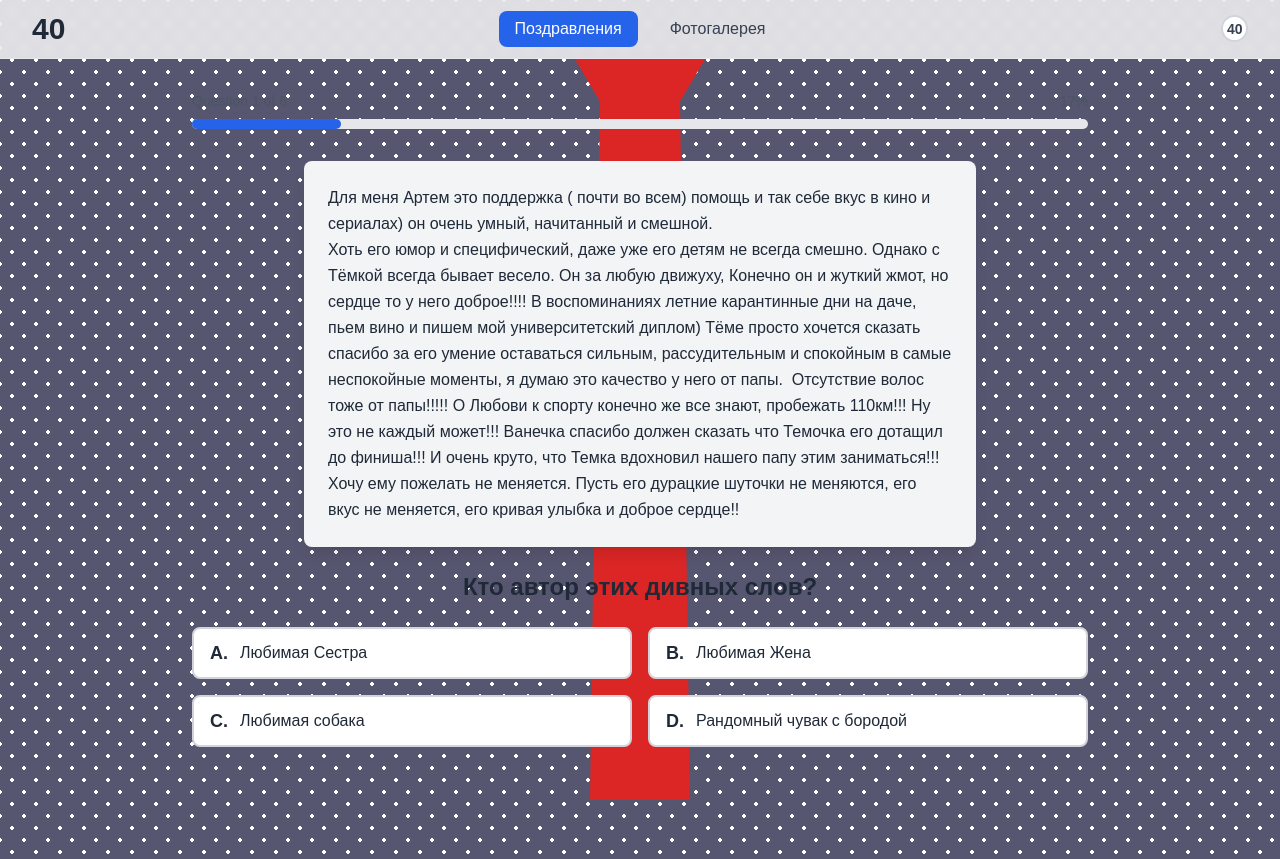
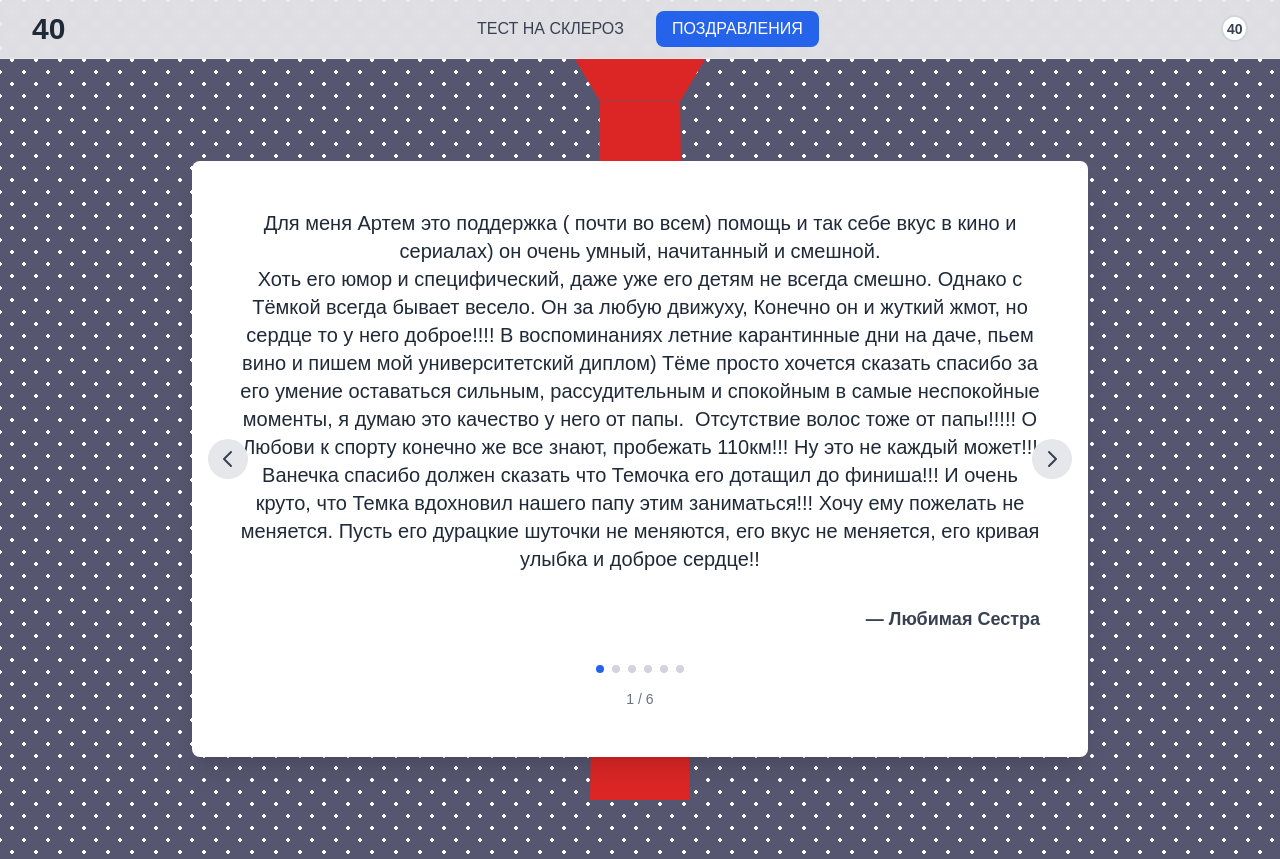
Before and after one commit to s-parfenov/kisesoroket, a Next.js app: page /congratulations in a window 1280 px wide. Built offline with nearby package versions, Linux system fonts and the light colour scheme.

Commit message:
Congrats under password after quiz

```diff
--- a/app/congratulations/page.tsx
+++ b/app/congratulations/page.tsx
@@ -1,7 +1,7 @@
 'use client';
 
-import QuizContainer from '@/components/QuizContainer';
+import CongratulationsCarousel from '@/components/CongratulationsCarousel';
 
 export default function CongratulationsPage() {
-  return <QuizContainer quizType="congratulations" />;
+  return <CongratulationsCarousel />;
 }
--- a/app/page.tsx
+++ b/app/page.tsx
@@ -1,34 +1,45 @@
+'use client';
+
 import Link from 'next/link';
+import { useState } from 'react';
+import PasswordModal from '@/components/PasswordModal';
 
 export default function Home() {
+  const [isPasswordModalOpen, setIsPasswordModalOpen] = useState(false);
   return (
     <main className="flex min-h-screen flex-col items-center justify-center p-24">
-      <div className="z-10 max-w-5xl w-full items-center justify-center font-mono text-sm">
-        <h1 className="text-4xl font-bold text-center mb-8">
-          Kisa&apos;s 40th Birthday Quiz
-        </h1>
-        <p className="text-center text-lg mb-8">
-          A fun quiz to celebrate Kisa&apos;s 40th birthday!
-        </p>
-        <div className="text-center space-y-4">
-          <div>
-            <Link
-              href="/congratulations"
-              className="inline-block px-8 py-4 bg-blue-600 text-white rounded-lg font-semibold text-lg hover:bg-blue-700 transition-colors"
-            >
-              Поздравления
+      <div className="z-10 max-w-5xl w-full items-center justify-center font-mono text-sm -mt-24">
+        <div className="bg-black/50 dark:bg-black/70 backdrop-blur-sm rounded-lg p-8">
+          <h1 className="text-4xl font-bold text-center mb-8 text-white">
+            Неужели нашему Малышу 40 лет?!
+          </h1>
+          <p className="text-center text-lg mb-8 text-white">
+            По этому случаю - поздравления! Но сначала проверим его на{' '}
+            <Link href="#" className="text-blue-300 hover:underline">
+              сенильность
             </Link>
-          </div>
-          <div>
-            <Link
-              href="/photos"
-              className="inline-block px-8 py-4 bg-blue-600 text-white rounded-lg font-semibold text-lg hover:bg-blue-700 transition-colors"
-            >
-              Фотогалерея
+            {' '}и{' '}
+            <Link href="/photos" className="text-blue-300 hover:underline">
+              склероз
             </Link>
+            . Возраст все-таки.
+          </p>
+          <div className="text-center space-y-4">
+            <div>
+              <button
+                onClick={() => setIsPasswordModalOpen(true)}
+                className="inline-block px-8 py-4 bg-blue-600 text-white rounded-lg font-semibold text-lg hover:bg-blue-700 transition-colors"
+              >
+                Поздравления
+              </button>
+            </div>
           </div>
         </div>
       </div>
+      <PasswordModal
+        isOpen={isPasswordModalOpen}
+        onClose={() => setIsPasswordModalOpen(false)}
+      />
     </main>
   );
 }
--- /dev/null
+++ b/components/CongratulationsCarousel.tsx
@@ -0,0 +1,78 @@
+'use client';
+
+import { useState } from 'react';
+import { congratulations } from '@/data/questions';
+
+export default function CongratulationsCarousel() {
+  const [currentIndex, setCurrentIndex] = useState(0);
+
+  const next = () => {
+    setCurrentIndex((prev) => (prev + 1) % congratulations.length);
+  };
+
+  const prev = () => {
+    setCurrentIndex((prev) => (prev - 1 + congratulations.length) % congratulations.length);
+  };
+
+  const current = congratulations[currentIndex];
+
+  return (
+    <div className="min-h-screen flex items-center justify-center p-8">
+      <div className="max-w-4xl w-full">
+        {/* Carousel Container */}
+        <div className="bg-white dark:bg-gray-800 rounded-lg shadow-xl p-8 md:p-12 relative">
+          {/* Navigation Arrows */}
+          <button
+            onClick={prev}
+            className="absolute left-4 top-1/2 -translate-y-1/2 w-10 h-10 rounded-full bg-gray-200 dark:bg-gray-700 hover:bg-gray-300 dark:hover:bg-gray-600 flex items-center justify-center transition-colors z-10"
+            aria-label="Previous"
+          >
+            <svg className="w-6 h-6 text-gray-700 dark:text-gray-300" fill="none" stroke="currentColor" viewBox="0 0 24 24">
+              <path strokeLinecap="round" strokeLinejoin="round" strokeWidth={2} d="M15 19l-7-7 7-7" />
+            </svg>
+          </button>
+          <button
+            onClick={next}
+            className="absolute right-4 top-1/2 -translate-y-1/2 w-10 h-10 rounded-full bg-gray-200 dark:bg-gray-700 hover:bg-gray-300 dark:hover:bg-gray-600 flex items-center justify-center transition-colors z-10"
+            aria-label="Next"
+          >
+            <svg className="w-6 h-6 text-gray-700 dark:text-gray-300" fill="none" stroke="currentColor" viewBox="0 0 24 24">
+              <path strokeLinecap="round" strokeLinejoin="round" strokeWidth={2} d="M9 5l7 7-7 7" />
+            </svg>
+          </button>
+
+          {/* Content */}
+          <div className="min-h-[400px] flex flex-col justify-center">
+            <div className="text-lg md:text-xl text-gray-800 dark:text-gray-200 whitespace-pre-wrap leading-relaxed mb-8 text-center">
+              {current.text}
+            </div>
+            <div className="text-right text-lg font-semibold text-gray-700 dark:text-gray-300 mt-auto">
+              — {current.signature}
+            </div>
+          </div>
+
+          {/* Indicators */}
+          <div className="flex justify-center gap-2 mt-8">
+            {congratulations.map((_congrats, index) => (
+              <button
+                key={index}
+                onClick={() => setCurrentIndex(index)}
+                className={`w-2 h-2 rounded-full transition-colors ${
+                  index === currentIndex
+                    ? 'bg-blue-600 dark:bg-blue-400'
+                    : 'bg-gray-300 dark:bg-gray-600'
+                }`}
+                aria-label={`Go to slide ${index + 1}`}
+              />
+            ))}
+          </div>
+
+          {/* Counter */}
+          <div className="text-center text-sm text-gray-500 dark:text-gray-400 mt-4">
+            {currentIndex + 1} / {congratulations.length}
+          </div>
+        </div>
+      </div>
+    </div>
+  );
+}
--- a/components/Header.tsx
+++ b/components/Header.tsx
@@ -2,10 +2,13 @@
 
 import Link from 'next/link';
 import { usePathname } from 'next/navigation';
+import { useState } from 'react';
 import ThemeToggle from './ThemeToggle';
+import PasswordModal from './PasswordModal';
 
 export default function Header() {
   const pathname = usePathname();
+  const [isPasswordModalOpen, setIsPasswordModalOpen] = useState(false);
 
   return (
     <header className="sticky top-0 z-50 w-full border-b border-gray-200 dark:border-gray-800 bg-white/80 dark:bg-gray-900/80 backdrop-blur-sm">
@@ -21,25 +24,29 @@ export default function Header() {
           {/* Navigation - Center */}
           <nav className="flex items-center justify-center space-x-4">
             <Link
-              href="/congratulations"
-              className={`px-4 py-1.5 rounded-lg font-medium transition-colors ${
+              href="/photos"
+              className={`px-4 py-1.5 rounded-lg font-medium transition-colors uppercase whitespace-nowrap ${
+                pathname === '/photos'
+                  ? 'bg-blue-600 text-white'
+                  : 'text-gray-700 dark:text-gray-300 hover:bg-gray-100 dark:hover:bg-gray-800'
+              }`}
+            >
+              тест на склероз
+            </Link>
+            <button
+              onClick={() => setIsPasswordModalOpen(true)}
+              className={`px-4 py-1.5 rounded-lg font-medium transition-colors uppercase whitespace-nowrap ${
                 pathname === '/congratulations'
                   ? 'bg-blue-600 text-white'
                   : 'text-gray-700 dark:text-gray-300 hover:bg-gray-100 dark:hover:bg-gray-800'
               }`}
             >
               Поздравления
-            </Link>
-            <Link
-              href="/photos"
-              className={`px-4 py-1.5 rounded-lg font-medium transition-colors ${
-                pathname === '/photos'
-                  ? 'bg-blue-600 text-white'
-                  : 'text-gray-700 dark:text-gray-300 hover:bg-gray-100 dark:hover:bg-gray-800'
-              }`}
-            >
-              Фотогалерея
-            </Link>
+            </button>
+            <PasswordModal
+              isOpen={isPasswordModalOpen}
+              onClose={() => setIsPasswordModalOpen(false)}
+            />
           </nav>
 
           {/* Theme Toggle - Right */}
--- /dev/null
+++ b/components/PasswordModal.tsx
@@ -0,0 +1,75 @@
+'use client';
+
+import { useState } from 'react';
+import { useRouter } from 'next/navigation';
+
+interface PasswordModalProps {
+  isOpen: boolean;
+  onClose: () => void;
+}
+
+export default function PasswordModal({ isOpen, onClose }: PasswordModalProps) {
+  const [password, setPassword] = useState('');
+  const [error, setError] = useState('');
+  const router = useRouter();
+
+  if (!isOpen) return null;
+
+  const handleSubmit = (e: React.FormEvent) => {
+    e.preventDefault();
+    setError('');
+
+    if (password === '0901') {
+      router.push('/congratulations');
+      onClose();
+    } else {
+      setError('Ну нет, без справки нельзя, сначала провериться');
+    }
+  };
+
+  return (
+    <div
+      className="fixed inset-0 z-[100] flex items-center justify-center bg-black/50 backdrop-blur-sm"
+      onClick={onClose}
+      style={{ position: 'fixed', top: 0, left: 0, right: 0, bottom: 0 }}
+    >
+      <div
+        className="bg-white dark:bg-gray-800 rounded-lg p-8 max-w-md w-full mx-4 shadow-xl relative"
+        onClick={(e) => e.stopPropagation()}
+        style={{ margin: 'auto' }}
+      >
+        <h2 className="text-2xl font-bold mb-4 text-center text-gray-800 dark:text-gray-200">
+          А тесты ты прошел?! Введи пароль!
+        </h2>
+        <form onSubmit={handleSubmit}>
+          <div className="mb-4">
+            <input
+              type="password"
+              value={password}
+              onChange={(e) => {
+                setPassword(e.target.value);
+                setError('');
+              }}
+              className="w-full px-4 py-2 border border-gray-300 dark:border-gray-600 rounded-lg bg-white dark:bg-gray-700 text-gray-800 dark:text-gray-200 focus:outline-none focus:ring-2 focus:ring-blue-500"
+              placeholder="Пароль"
+              autoFocus
+            />
+          </div>
+          {error && (
+            <div className="mb-4 text-red-600 dark:text-red-400 text-sm text-center">
+              {error}
+            </div>
+          )}
+          <div>
+            <button
+              type="submit"
+              className="w-full px-6 py-2 bg-blue-600 text-white rounded-lg font-semibold hover:bg-blue-700 transition-colors"
+            >
+              Прошел!
+            </button>
+          </div>
+        </form>
+      </div>
+    </div>
+  );
+}
--- a/data/questions.ts
+++ b/data/questions.ts
@@ -1,4 +1,5 @@
 import { Question } from '@/types/quiz';
+import { Congratulations } from '@/types/congratulations';
 
 // Photo gallery questions
 export const photoQuestions: Question[] = [
@@ -28,58 +29,49 @@ export const photoQuestions: Question[] = [
   },
 ];
 
-// Congratulations questions
-export const congratulationsQuestions: Question[] = [
+// Congratulations data
+export const congratulations: Congratulations[] = [
   {
     id: 'congrats-1',
-    type: 'text',
-    media: 'Для меня Артем это поддержка ( почти во всем) помощь и так себе вкус в кино и сериалах) он очень умный, начитанный и смешной.\nХоть его юмор и специфический, даже уже его детям не всегда смешно. Однако с Тёмкой всегда бывает весело. Он за любую движуху, Конечно он и жуткий жмот, но сердце то у него доброе!!!! В воспоминаниях летние карантинные дни на даче, пьем вино и пишем мой университетский диплом) Тёме просто хочется сказать спасибо за его умение оставаться сильным, рассудительным и спокойным в самые неспокойные моменты, я думаю это качество у него от папы.  Отсутствие волос тоже от папы!!!!! О Любови к спорту конечно же все знают, пробежать 110км!!! Ну это не каждый может!!! Ванечка спасибо должен сказать что Темочка его дотащил до финиша!!! И очень круто, что Темка вдохновил нашего папу этим заниматься!!! Хочу ему пожелать не меняется. Пусть его дурацкие шуточки не меняются, его вкус не меняется, его кривая улыбка и доброе сердце!!',
-    question: 'Кто автор этих дивных слов?',
-    options: ['Любимая Сестра', 'Любимая Жена', 'Любимая собака', 'Рандомный чувак с бородой'],
-    correctAnswer: 1,
+    text: 'Для меня Артем это поддержка ( почти во всем) помощь и так себе вкус в кино и сериалах) он очень умный, начитанный и смешной.\nХоть его юмор и специфический, даже уже его детям не всегда смешно. Однако с Тёмкой всегда бывает весело. Он за любую движуху, Конечно он и жуткий жмот, но сердце то у него доброе!!!! В воспоминаниях летние карантинные дни на даче, пьем вино и пишем мой университетский диплом) Тёме просто хочется сказать спасибо за его умение оставаться сильным, рассудительным и спокойным в самые неспокойные моменты, я думаю это качество у него от папы.  Отсутствие волос тоже от папы!!!!! О Любови к спорту конечно же все знают, пробежать 110км!!! Ну это не каждый может!!! Ванечка спасибо должен сказать что Темочка его дотащил до финиша!!! И очень круто, что Темка вдохновил нашего папу этим заниматься!!! Хочу ему пожелать не меняется. Пусть его дурацкие шуточки не меняются, его вкус не меняется, его кривая улыбка и доброе сердце!!',
+    signature: 'Любимая Сестра',
   },
   {
     id: 'congrats-2',
-    type: 'text',
-    media: 'Дорогой Артем!\n\nРазреши нам  поздравить тебя с Юбилеем. 40 лет - серьезная дата. Ты уже не маленький, но и не большой . У тебя есть опыт , ум, возможности и здоровье. Ты замечательный внук, сын, отец и просто хороший человек. Пусть в твоей жизни будут только любовь и счастье. Поздравляем всю вашу большую семью с этим прекрасным и замечательным событием. Мы вас очень уважаем и любим. Храни вас бог!',
-    question: 'Who wrote these cheesy words?',
-    options: ['Иван', 'Елена', 'Друзья из Бреста', 'Павел (Варшава)'],
-    correctAnswer: 3,
+    text: 'Дорогой Артем!\n\nРазреши нам  поздравить тебя с Юбилеем. 40 лет - серьезная дата. Ты уже не маленький, но и не большой . У тебя есть опыт , ум, возможности и здоровье. Ты замечательный внук, сын, отец и просто хороший человек. Пусть в твоей жизни будут только любовь и счастье. Поздравляем всю вашу большую семью с этим прекрасным и замечательным событием. Мы вас очень уважаем и любим. Храни вас бог!',
+    signature: 'Павел (Варшава)',
   },
   {
     id: 'congrats-3',
-    type: 'text',
-    media: 'Дорогой Артём!\n\nПоздравляю тебя с этой красивой, круглой датой — 40 лет! Это прекрасный возраст. Желаю тебе прежде всего семейного счастья, конечно же много радости и тепла от детей, побольше путешествий, достижений и успехов — и в профессиональной сфере, и в личной жизни. Ты уже действительно многого добился, и я уверен, что впереди у тебя ещё очень многое. С теплом вспоминаю наше время, когда мы вместе путешествовали по России — спасибо тебе за это. Желаю исполнения всех твоих мечтаний. Передаю привет тебе и всей твоей семье!',
-    question: 'Варианты:',
-    options: ['Иван', 'Елена', 'Друзья из Бреста', 'Павел (Варшава)'],
-    correctAnswer: 2,
+    text: 'Дорогой Артём!\n\nПоздравляю тебя с этой красивой, круглой датой — 40 лет! Это прекрасный возраст. Желаю тебе прежде всего семейного счастья, конечно же много радости и тепла от детей, побольше путешествий, достижений и успехов — и в профессиональной сфере, и в личной жизни. Ты уже действительно многого добился, и я уверен, что впереди у тебя ещё очень многое. С теплом вспоминаю наше время, когда мы вместе путешествовали по России — спасибо тебе за это. Желаю исполнения всех твоих мечтаний. Передаю привет тебе и всей твоей семье!',
+    signature: 'Друзья из Бреста',
   },
   {
-    id: 'congrats-4 ',
-    type: 'text',
-    media: 'В День своего рождения мы уже с самого утра ждём искреннего внимания от близких родных и близких друзей. Потому что мы их сильно всех любим!!!! И мы также искренне благодарим их за это вниманием своим вниманием к ним. Хотелось бы пожелать тебе именно такой гармонии каждый день. Это того стоит.   С днём рождения!!!!',
-    question: 'Варианты:',
-    options: ['Иван', 'Елена', 'Друзья из Бреста', 'Павел (Варшава)'],
-    correctAnswer: 1,
+    id: 'congrats-4',
+    text: 'В День своего рождения мы уже с самого утра ждём искреннего внимания от близких родных и близких друзей. Потому что мы их сильно всех любим!!!! И мы также искренне благодарим их за это вниманием своим вниманием к ним. Хотелось бы пожелать тебе именно такой гармонии каждый день. Это того стоит.   С днём рождения!!!!',
+    signature: 'Елена',
   },
   {
-    id: 'congrats-5 ',
-    type: 'text',
-    media: 'В день январский юбилея\nПожелать хочу скорее\nНовых встреч,удач, свершений\nИ шагов без сожалений,\nИ конечно же побед!\nНад рутиной и над скукой\nНад печалью и разлукой\nИ вперёд на много лет!\nА любви чтоб без оглядки. .\nУ девчонок все в порядке,\nИ с друзьями радость встречи \nПобед спортивных без увечий,\nЖизнь в хлопотах сердцу милых\nИ на все тебя хватило!!!',
-    question: 'Варианты:',
-    options: ['Ирина', 'Елена', 'Папа', 'Павел (Варшава)'],
-    correctAnswer: 2,
+    id: 'congrats-5',
+    text: 'В день январский юбилея\nПожелать хочу скорее\nНовых встреч,удач, свершений\nИ шагов без сожалений,\nИ конечно же побед!\nНад рутиной и над скукой\nНад печалью и разлукой\nИ вперёд на много лет!\nА любви чтоб без оглядки. .\nУ девчонок все в порядке,\nИ с друзьями радость встречи \nПобед спортивных без увечий,\nЖизнь в хлопотах сердцу милых\nИ на все тебя хватило!!!',
+    signature: 'Папа',
   },
   {
-    id: 'congrats-6 ',
-    type: 'text',
-    media: 'Чтоб вокруг тебя бурлило\nИ шипело и кипело!\nКоль любовь - то только с милой\nДрака - только чтоб за дело!\nА победа - то навечно,\nПоражение -самый мизер.\nВсе невзгоды быстротечны\nИ с удачею по жизни!!!',
-    question: 'Варианты:',
-    options: ['Ирина', 'Елена', 'Папа', 'Павел (Варшава)'],
-    correctAnswer: 0,
+    id: 'congrats-6',
+    text: 'Чтоб вокруг тебя бурлило\nИ шипело и кипело!\nКоль любовь - то только с милой\nДрака - только чтоб за дело!\nА победа - то навечно,\nПоражение -самый мизер.\nВсе невзгоды быстротечны\nИ с удачею по жизни!!!',
+    signature: 'Ирина',
   },
+];
 
-];
+// Legacy export for backwards compatibility (for quiz questions)
+export const congratulationsQuestions: Question[] = congratulations.map((congrats) => ({
+  id: congrats.id,
+  type: 'text' as const,
+  media: congrats.text,
+  question: '',
+  options: [],
+  correctAnswer: 0,
+}));
 
 // Legacy export for backwards compatibility
 export const questions = [...photoQuestions, ...congratulationsQuestions];
--- /dev/null
+++ b/types/congratulations.ts
@@ -0,0 +1,5 @@
+export interface Congratulations {
+  id: string;
+  text: string;
+  signature: string;
+}
```
